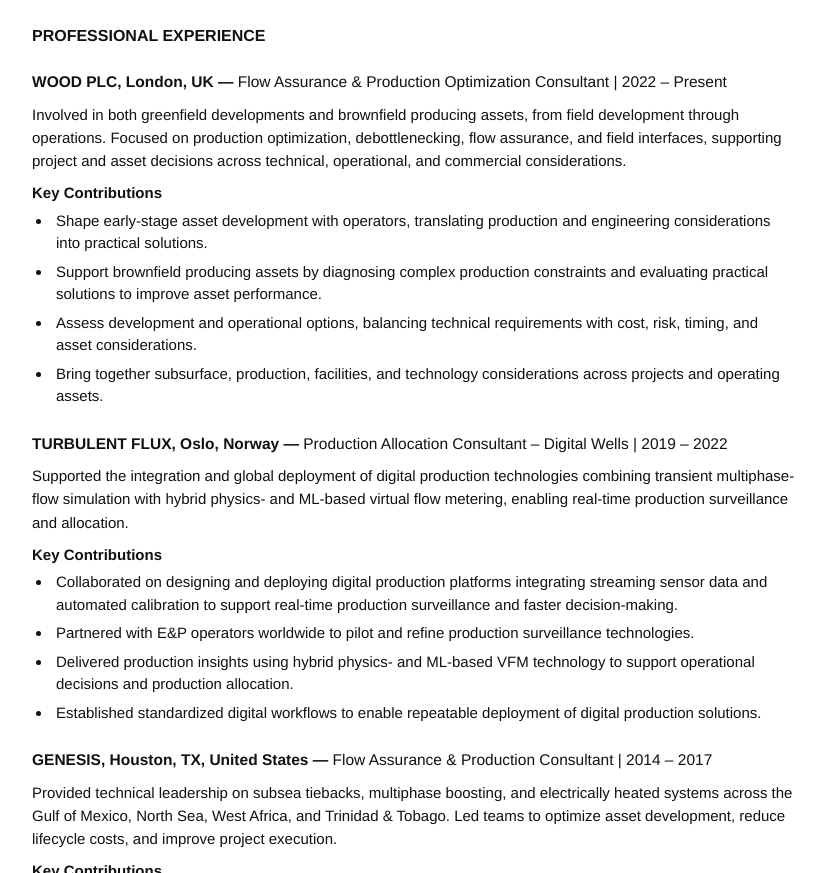
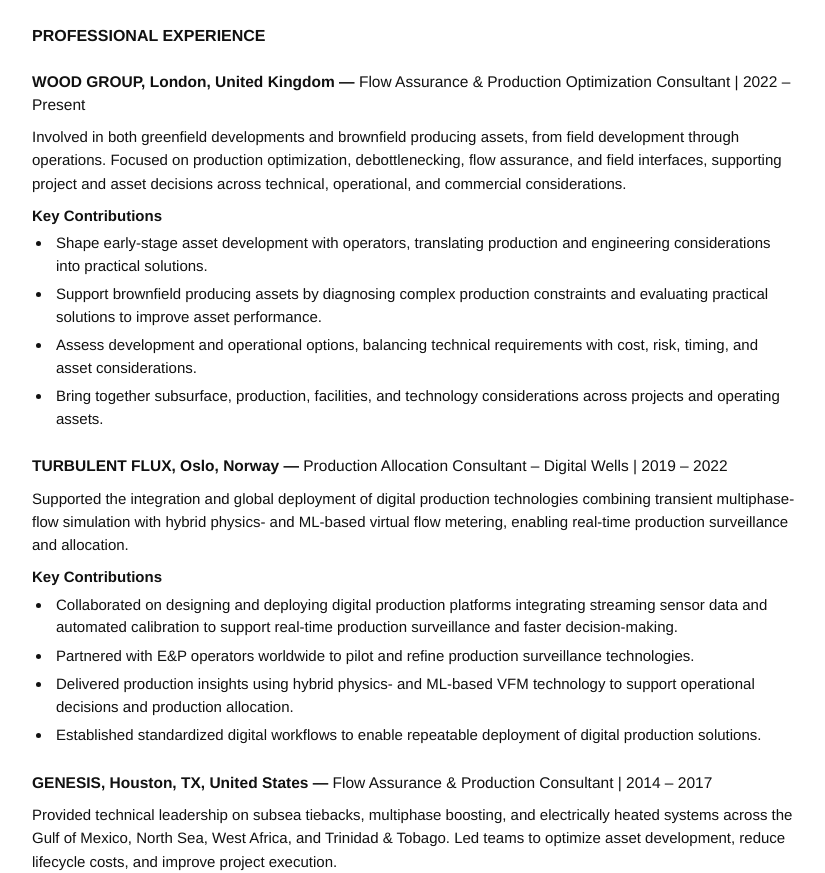
Before and after one commit to HemantNikhar/CV, a plain HTML site: page index.html in a window 1280 px wide. Shown: the part 867-1740 px from the top of the page, without its empty margins (226-1051 px from the left). Drawn offline with Linux system fonts and the light colour scheme.

Commit message:
Update index.html

```diff
--- a/index.html
+++ b/index.html
@@ -253,7 +253,7 @@
 
     <article class="role">
         <h3 class="role-heading">
-            <span class="company">WOOD PLC, London, UK</span> —
+            <span class="company">WOOD GROUP, London, United Kingdom</span> —
             <span class="position">Flow Assurance &amp; Production Optimization Consultant | 2022 – Present</span>
         </h3>
 
```
